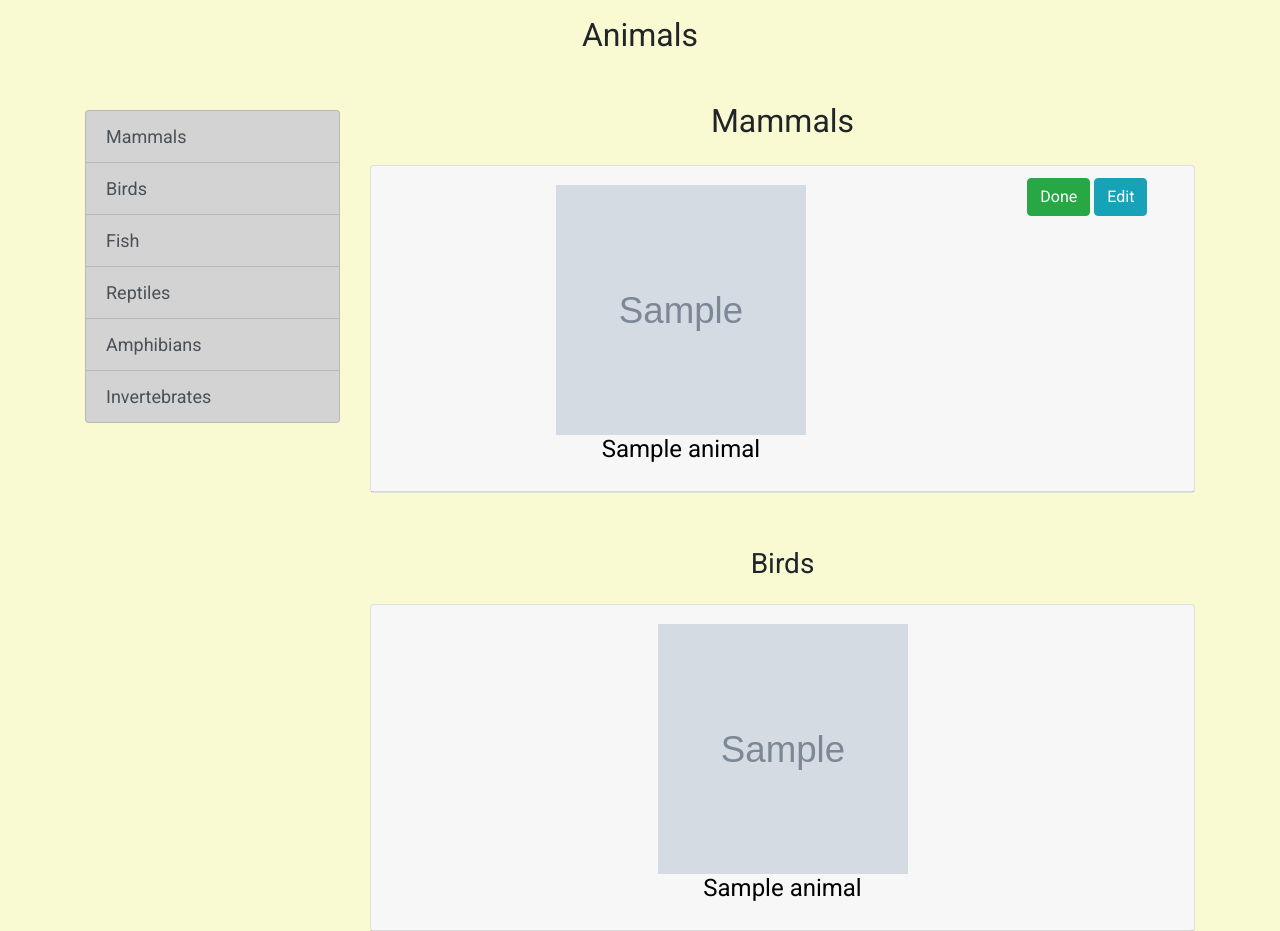
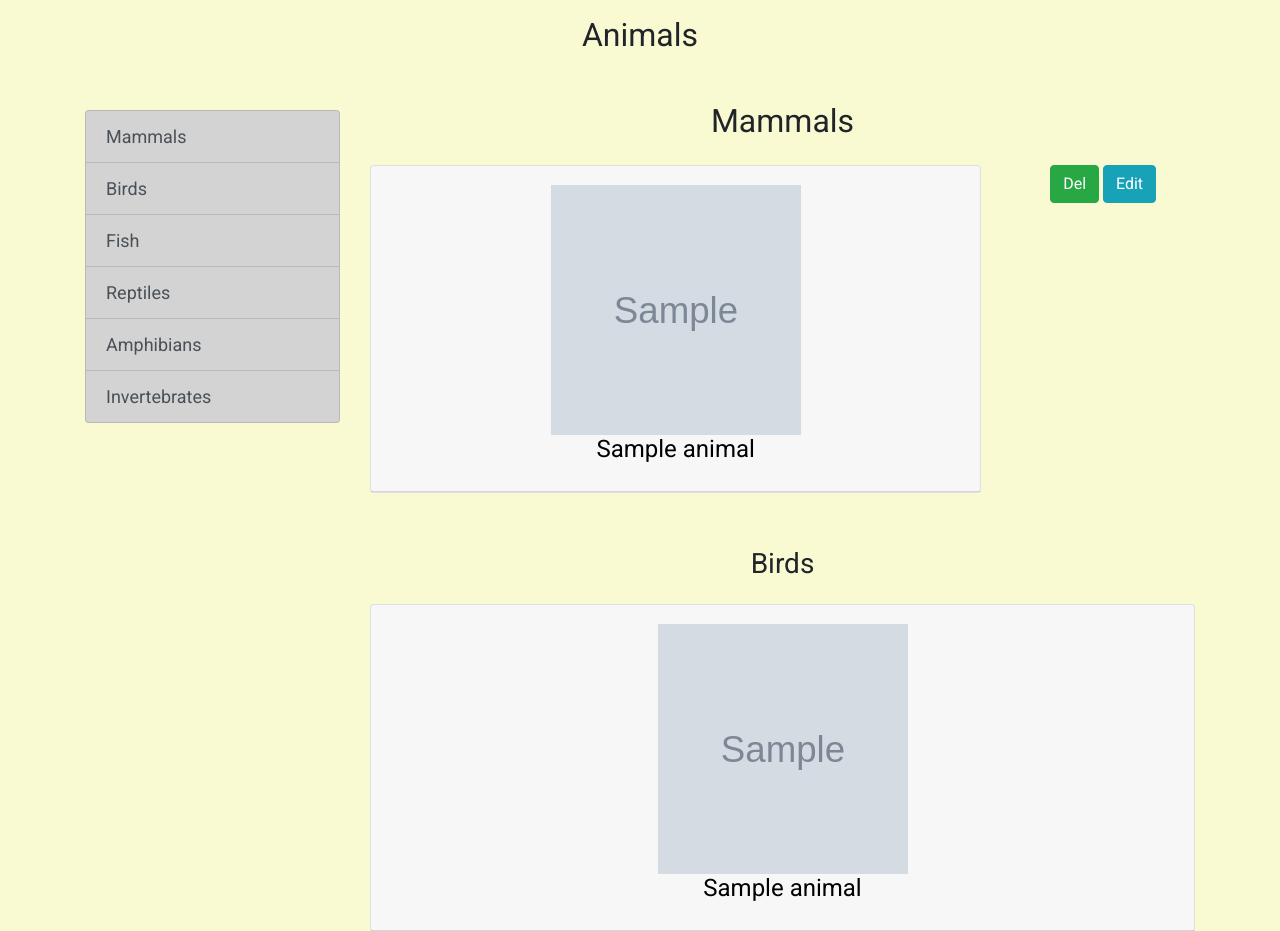
Before and after one commit to terencecistudent/Data-Centric-Dev-Project-TL, a Flask app: page / in a window 1280 px wide. Shown: the part 56-987 px from the top of the page. Run offline with Flask 2, Linux system fonts and the light colour scheme; grey boxes marked "Sample" are stand-in pictures; a database or web service that is not in the repository returns one stand-in record (values such as "Sample title"); some libraries are stand-ins or nearby versions.

Commit message:
Changed layout of delete and edit buttons

```diff
--- a/app.py
+++ b/app.py
@@ -45,7 +45,7 @@ def testing():
 
 @app.route("/add_animals")
 def add_animals():
-    return render_template("addanimal.html", categories=mongo.db.animal_types.find())
+    return render_template("addanimal.html", animalTypes=mongo.db.animal_types.find())
 
 
 if __name__ == "__main__":
--- a/templates/animals.html
+++ b/templates/animals.html
@@ -34,25 +34,17 @@
                     {% for animal in mammals %}
 
                         <div class="row">
-                            <div class="col-12 text-align-img">
+                            <div class="col-sm-12 col-md-9 col-lg-9 col-xl-9 text-align-img">
                                 <!--Collapse Accordion-->
                                 <div id="accordion-mammals">
                                     <div class="card">
                                         <div class="card-header" id="mammalsHeading">
-                                            <div class="row">
-                                                <div class="col-9">
                                             <h5 class="mb-0">
                                                 <button class="btn btn-link" data-toggle="collapse" data-target="#mammalsCollapse{{loop.index}}" aria-expanded="true" aria-controls="collapseOne">
                                                     <img src="{{ animal.animal_image }}" alt="" width="250" height="250"/>
                                                     <h4 class="h4-text-black">{{ animal.animal_name }}</h4>
                                                 </button>
                                             </h5>
-                                                </div>
-                                                <div class="col-3">
-                                                    <a href="#" class="waves-effect waves-light btn btn_small btn-success">Done</a>
-                                                    <a href="#" class="waves-effect waves-light btn btn_small btn-info">Edit</a>
-                                                </div>
-                                            </div>
                                         </div>
                                         <div id="mammalsCollapse{{loop.index}}" class="collapse show" aria-labelledby="headingOne" data-parent="#accordion-mammals">
                                             <div class="card-body">
@@ -74,6 +66,10 @@
                                         </div>
                                     </div>
                                 </div>
+                            </div>
+                            <div class="col-sm-12 col-md-3 col-lg-3 col-xl-3 text-align-img">
+                                <a href="#" class="waves-effect waves-light btn btn_small btn-success">Del</a>
+                                <a href="#" class="waves-effect waves-light btn btn_small btn-info">Edit</a>
                             </div>
                         </div>
 
```
Lines whose indentation alone changed are shown as unchanged.
